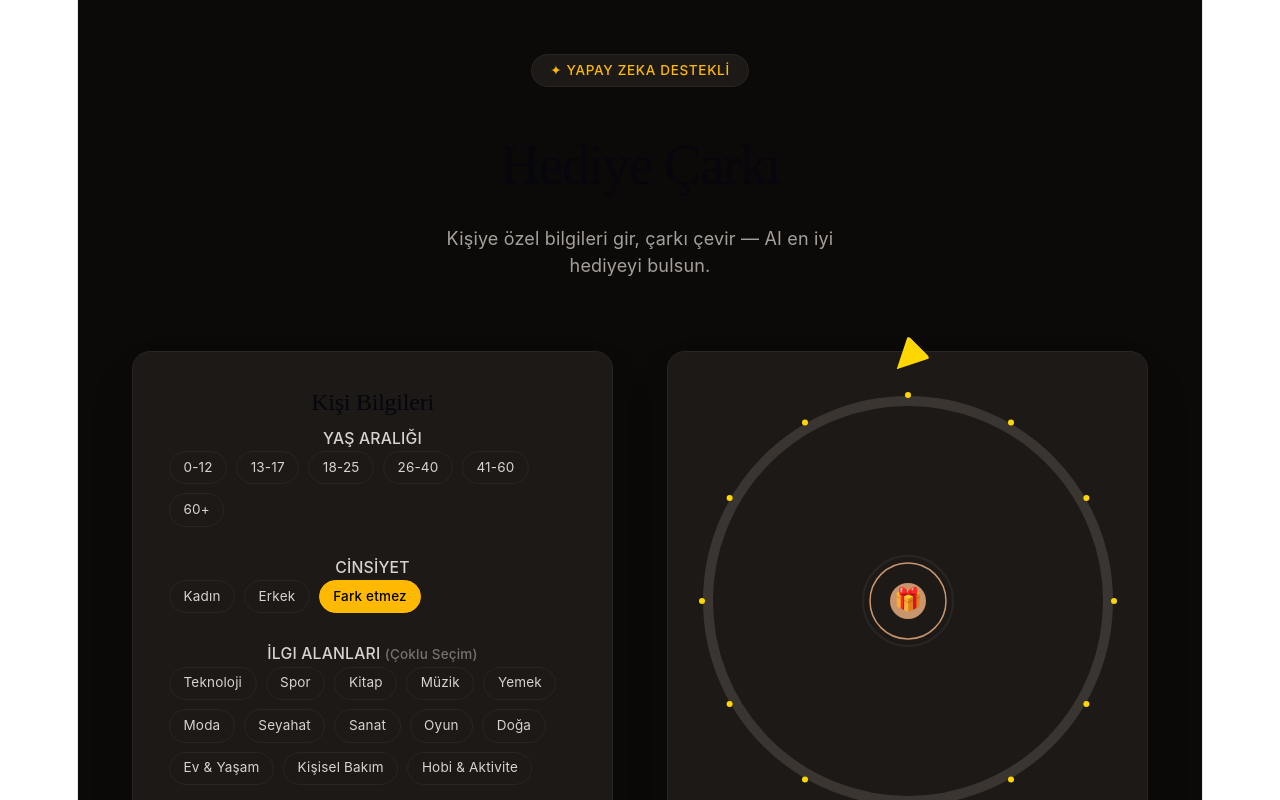
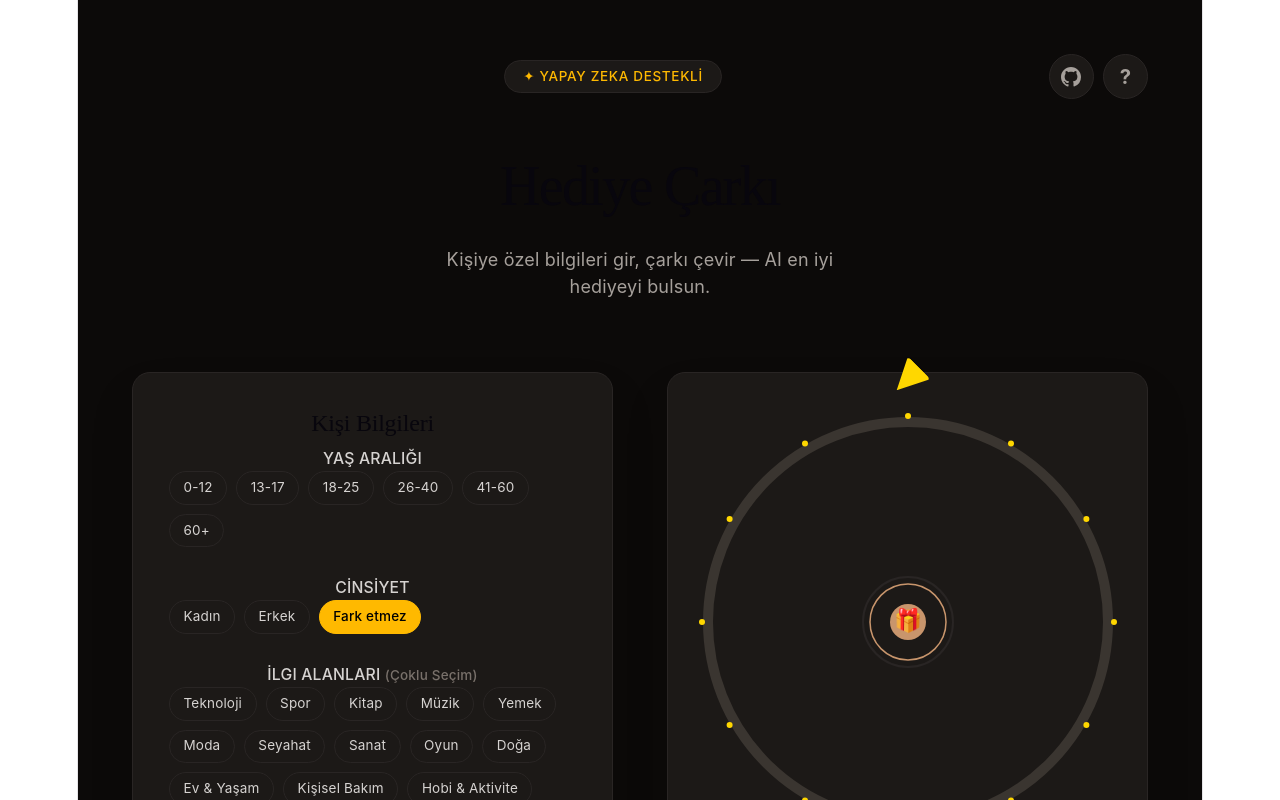
Before and after one commit to unalisi/AI-gift-wheel, a React (Vite) app: page / in a window 1280 px wide. Shown: the top 800 px of the page. Built offline with nearby package versions, Linux system fonts and the light colour scheme.

Commit message:
add info areas in header

```diff
--- a/src/App.tsx
+++ b/src/App.tsx
@@ -44,7 +44,8 @@ function App() {
   const [spinResult, setSpinResult] = useState<string | null>(null);
   const [streamedResponse, setStreamedResponse] = useState<string>("");
   const [aiLoading, setAiLoading] = useState(false);
-  const [wheelRotation, setWheelRotation] = useState(0); // Çarkın rotasyon açısı
+  const [wheelRotation, setWheelRotation] = useState(0);
+  const [showInfoModal, setShowInfoModal] = useState(false);
 
   const spinAudioRef = useRef<HTMLAudioElement | null>(null);
 
@@ -286,17 +287,84 @@ function App() {
     <div className="min-h-screen bg-stone-950 p-6 md:p-12 flex flex-col items-center justify-start font-sans text-stone-100">
 
       {/* HEADER ALANI */}
-      <header className="w-full max-w-7xl flex flex-col items-center justify-center text-center mb-16 space-y-4">
+      <header className="w-full max-w-7xl mb-16">
+        <div className="flex items-center justify-between mb-6">
+          <div className="w-10" />
           <div className="px-4 py-1.5 bg-stone-900 rounded-full border border-stone-800 text-xs text-amber-400 font-medium tracking-wider uppercase">
             ✦ YAPAY ZEKA DESTEKLİ
           </div>
+          <div className="flex items-center gap-2">
+            <a
+              href="https://github.com/unalisi/kreatif-proje"
+              target="_blank"
+              rel="noopener noreferrer"
+              className="w-10 h-10 flex items-center justify-center rounded-full bg-stone-900 border border-stone-800 text-stone-400 hover:text-amber-400 hover:border-amber-400/50 transition-colors"
+              aria-label="GitHub reposunu görüntüle"
+              tabIndex={0}
+            >
+              <svg width="20" height="20" viewBox="0 0 24 24" fill="currentColor" aria-hidden="true">
+                <path d="M12 0C5.37 0 0 5.37 0 12c0 5.31 3.435 9.795 8.205 11.385.6.105.825-.255.825-.57 0-.285-.015-1.23-.015-2.235-3.015.555-3.795-.735-4.035-1.41-.135-.345-.72-1.41-1.23-1.695-.42-.225-1.02-.78-.015-.795.945-.015 1.62.87 1.845 1.23 1.08 1.815 2.805 1.305 3.495.99.105-.78.42-1.305.765-1.605-2.67-.3-5.46-1.335-5.46-5.925 0-1.305.465-2.385 1.23-3.225-.12-.3-.54-1.53.12-3.18 0 0 1.005-.315 3.3 1.23.96-.27 1.98-.405 3-.405s2.04.135 3 .405c2.295-1.56 3.3-1.23 3.3-1.23.66 1.65.24 2.88.12 3.18.765.84 1.23 1.905 1.23 3.225 0 4.605-2.805 5.625-5.475 5.925.435.375.81 1.095.81 2.22 0 1.605-.015 2.895-.015 3.3 0 .315.225.69.825.57A12.02 12.02 0 0024 12c0-6.63-5.37-12-12-12z" />
+              </svg>
+            </a>
+            <button
+              onClick={() => setShowInfoModal(true)}
+              className="w-10 h-10 flex items-center justify-center rounded-full bg-stone-900 border border-stone-800 text-stone-400 hover:text-amber-400 hover:border-amber-400/50 transition-colors text-lg font-bold"
+              aria-label="Proje hakkında bilgi"
+              tabIndex={0}
+            >
+              ?
+            </button>
+          </div>
+        </div>
+        <div className="flex flex-col items-center text-center space-y-4">
           <h1 className="text-5xl md:text-6xl font-extrabold text-stone-100 tracking-tight leading-none" style={{ fontFamily: 'serif' }}>
             Hediye Çarkı
           </h1>
           <p className="text-sm md:text-base text-stone-400 max-w-[420px] mx-auto">
             Kişiye özel bilgileri gir, çarkı çevir — AI en iyi hediyeyi bulsun.
           </p>
+        </div>
       </header>
+
+      {/* BİLGİ MODAL */}
+      {showInfoModal && (
+        <div
+          className="fixed inset-0 z-50 flex items-center justify-center bg-black/60 backdrop-blur-sm p-4"
+          onClick={() => setShowInfoModal(false)}
+          role="dialog"
+          aria-modal="true"
+          aria-label="Proje hakkında bilgi modalı"
+        >
+          <div
+            className="bg-stone-900 border border-stone-800 rounded-2xl p-8 max-w-md w-full shadow-2xl space-y-5 relative"
+            onClick={(e) => e.stopPropagation()}
+          >
+            <button
+              onClick={() => setShowInfoModal(false)}
+              className="absolute top-4 right-4 w-8 h-8 flex items-center justify-center rounded-full bg-stone-800 hover:bg-stone-700 text-stone-400 hover:text-stone-100 transition-colors"
+              aria-label="Modalı kapat"
+            >
+              ✕
+            </button>
+            <h2 className="text-2xl font-bold text-stone-100" style={{ fontFamily: 'serif' }}>
+              Hediye Çarkı Hakkında
+            </h2>
+            <div className="space-y-3 text-sm text-stone-300 leading-relaxed">
+              <p>
+                <span className="text-amber-400 font-semibold">Hediye Çarkı</span>, yapay zeka destekli bir hediye öneri uygulamasıdır. Kişiye özel bilgileri girdikten sonra çarkı çevirerek AI&apos;ın size en uygun hediye önerilerini sunmasını sağlayabilirsiniz.
+              </p>
+              <p>
+                Uygulama <span className="text-amber-400 font-semibold">Cloudflare Workers AI</span> altyapısını kullanarak <span className="text-amber-400 font-semibold">Llama 3.1</span> modeli ile gerçek zamanlı hediye önerileri üretir.
+              </p>
+              <div className="pt-2 border-t border-stone-800">
+                <p className="text-stone-500 text-xs">
+                  React + TypeScript + Tailwind CSS + Cloudflare Workers
+                </p>
+              </div>
+            </div>
+          </div>
+        </div>
+      )}
 
       <div className="w-full max-w-7xl grid md:grid-cols-2 gap-12 items-start">
 
```
Lines whose indentation alone changed are shown as unchanged.
